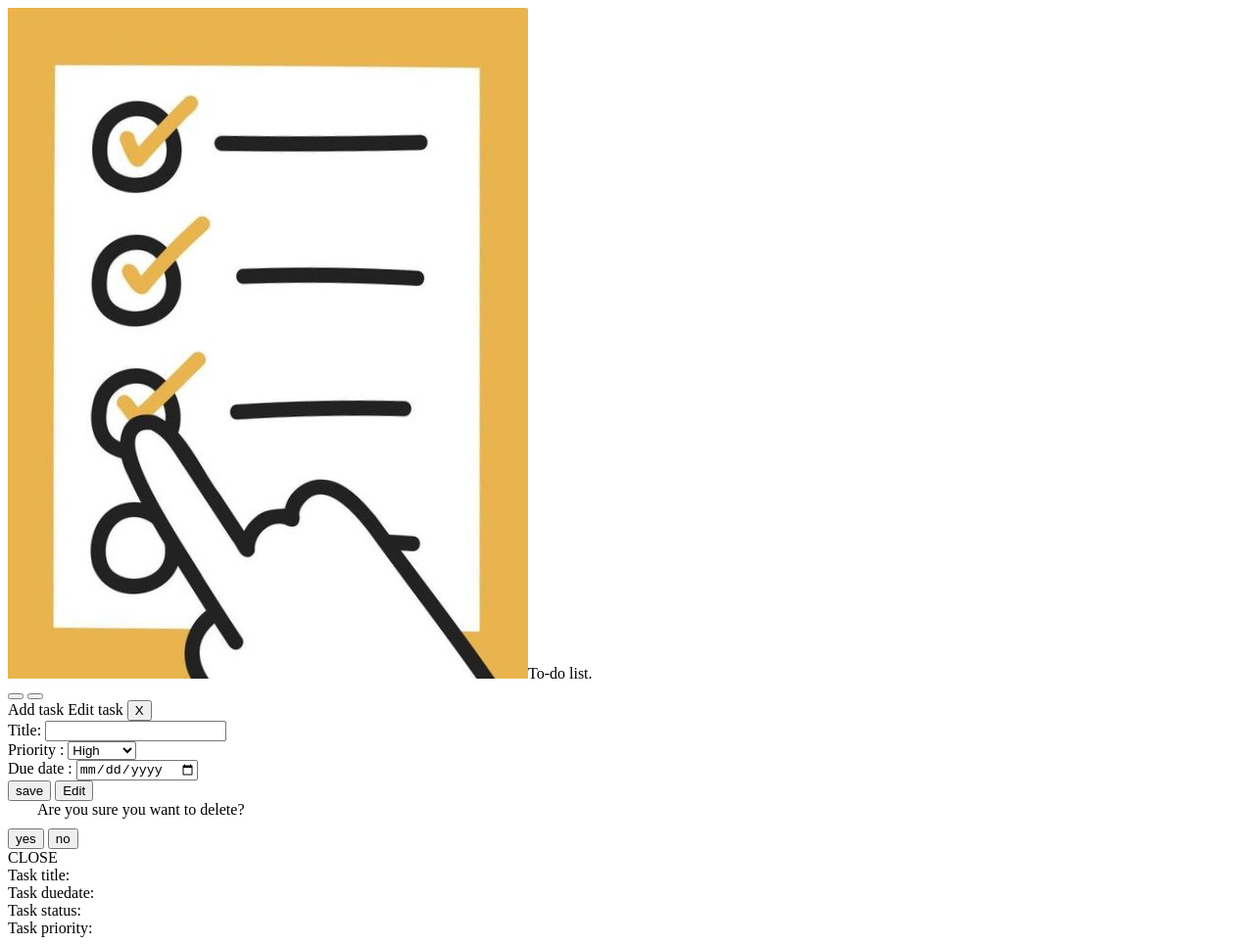
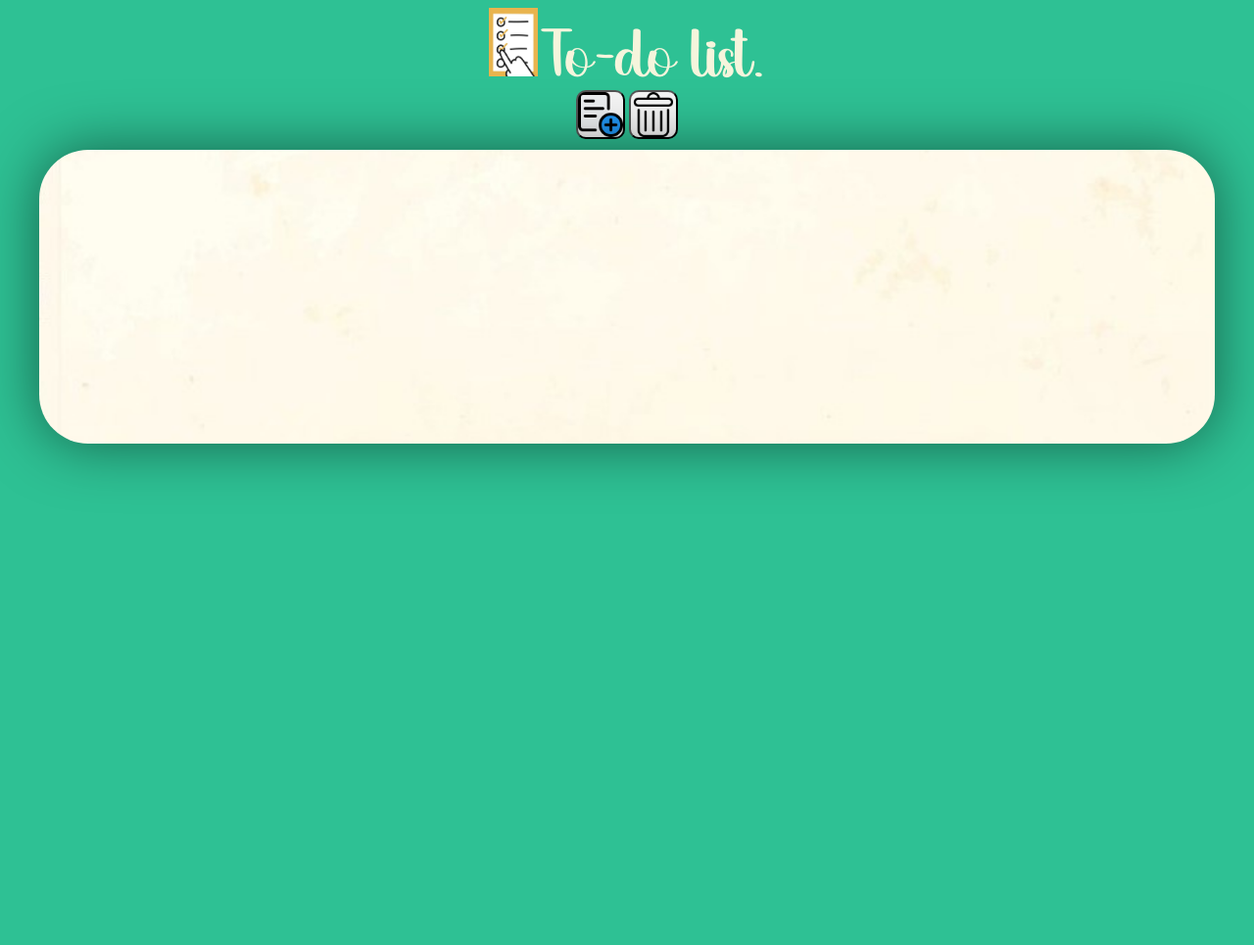
Before and after one commit to sidharthn13/todoList, a plain HTML site: page index.html in a window 1280 px wide. Shown: the whole page at 98% size. After the commit the page ends 800 px from the top, so only its background shows below. Drawn offline with Linux system fonts and the light colour scheme.

Commit message:
updated path of CSS and JS files

```diff
--- a/index.html
+++ b/index.html
@@ -4,7 +4,7 @@
 <head>
     <title>To do app</title>
     <link rel="icon" type="image/png" href="Assets/fav.png">
-    <link rel="stylesheet" href="crud.css">
+    <link rel="stylesheet" href="todoList.css">
 </head>
 
 <body>
@@ -76,7 +76,7 @@
     <div id="tasks">
 
     </div>
-    <script src='crud success.js'></script>
+    <script src='todoList.js'></script>
 
 
 </body>
```
